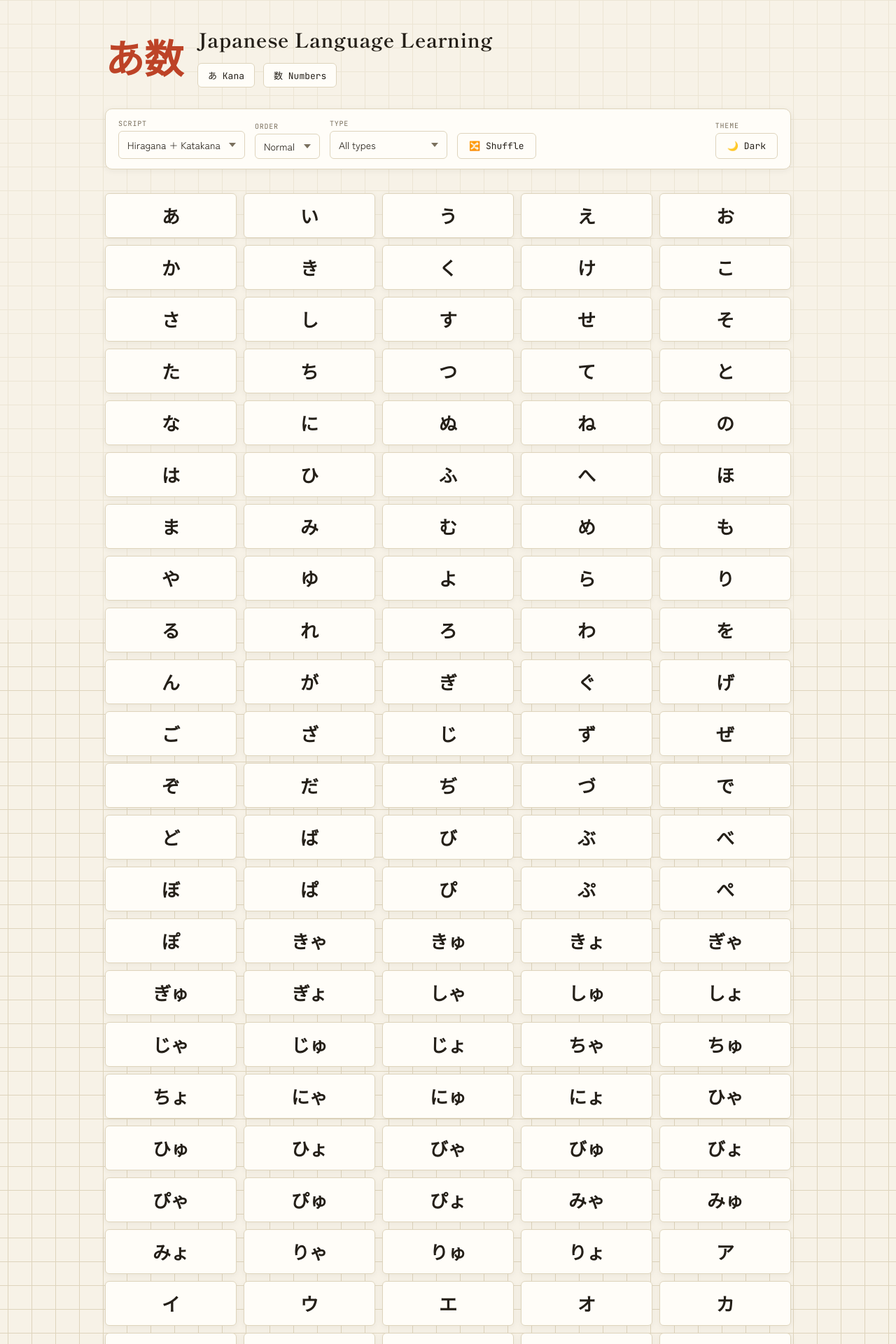
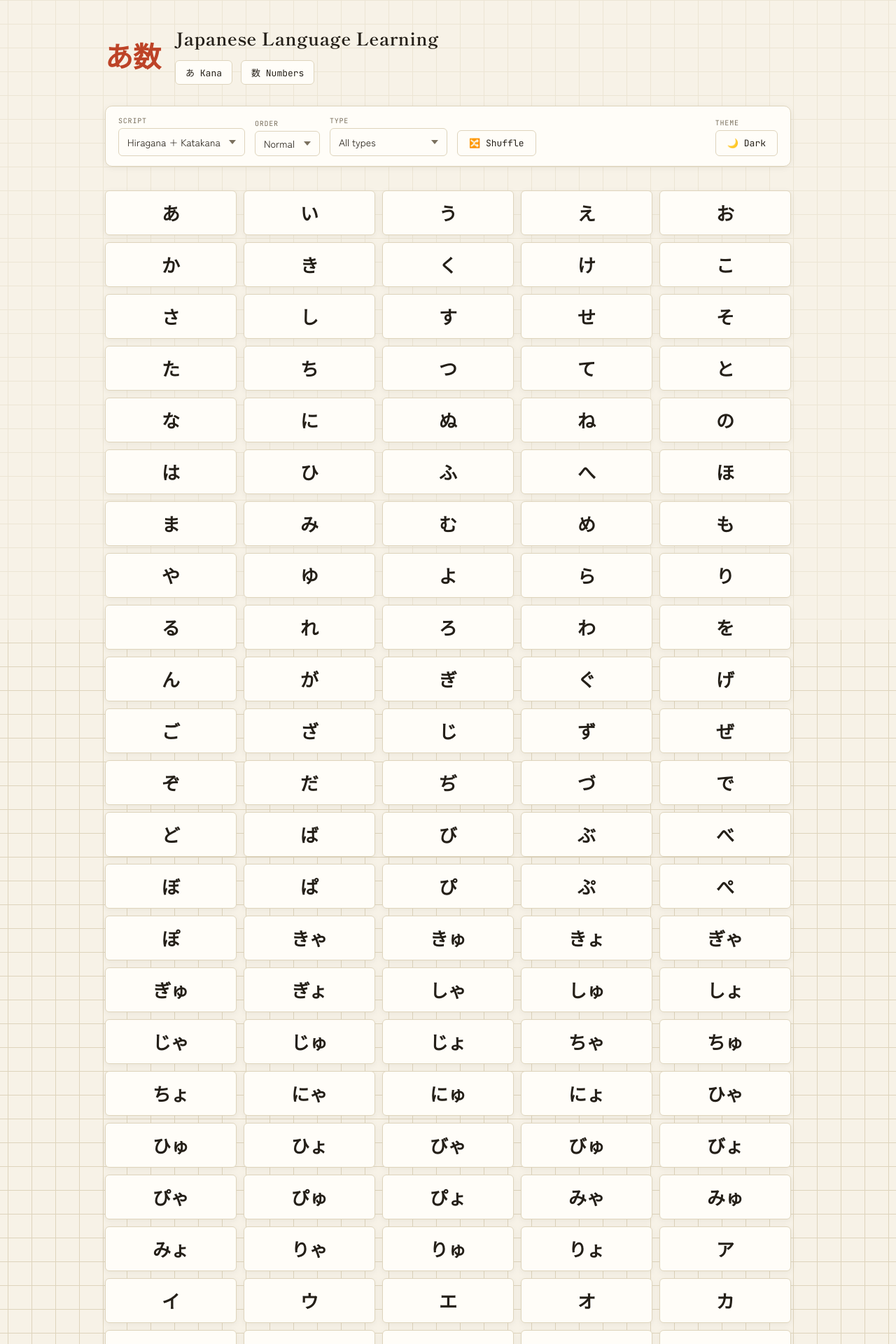
Before and after one commit to najmul-hasan-nirob/japanese-flashcards, a Jekyll site: the page built from index.html, in a window 1280 px wide. Shown: the top 1920 px of the page at 70% size. Built offline with Jekyll 4.4.1, drawn with Linux system fonts in a browser that asks for light colours.

Commit message:
Update style.css

```diff
--- a/css/style.css
+++ b/css/style.css
@@ -79,7 +79,7 @@ body::before{
 .kanji-mark{
 
     font-family:'Shippori Mincho', serif;
-    font-size:56px;
+    font-size:40px;
     font-weight:800;
     color:var(--vermilion);
     line-height:1;
@@ -91,7 +91,7 @@ h1{
 
     font-family:'Shippori Mincho', serif;
     font-weight:700;
-    font-size:28px;
+    font-size:25px;
     letter-spacing:.02em;
     margin-bottom:4px;
 
```
